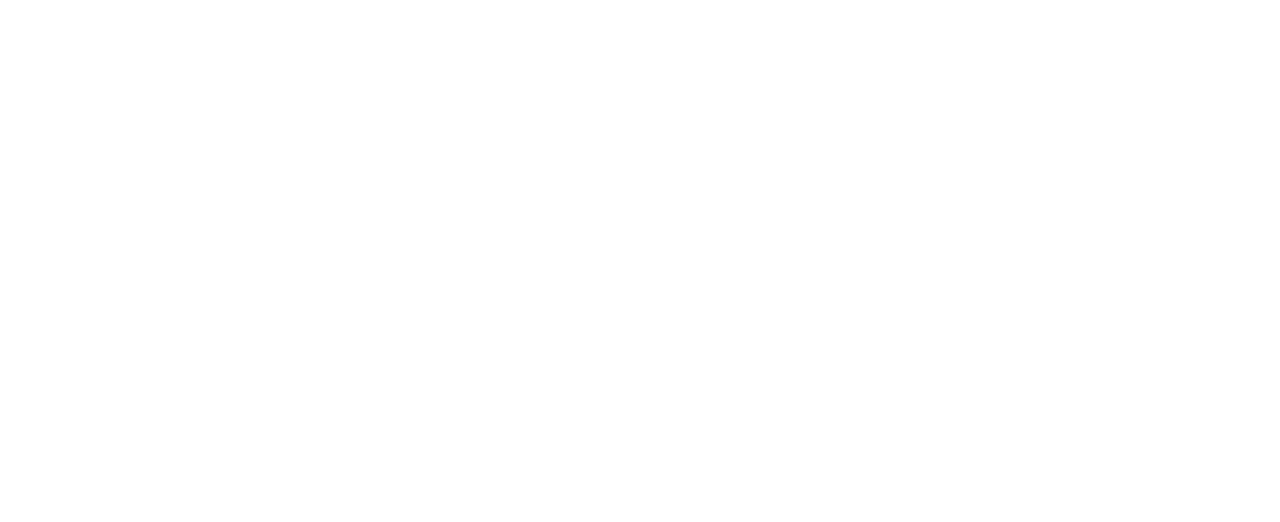
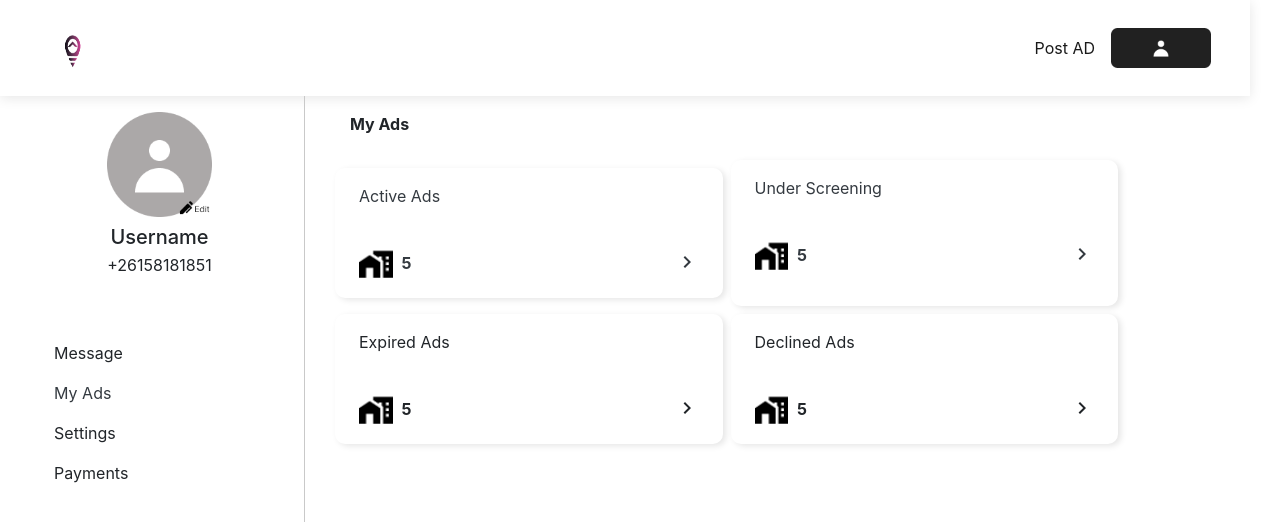
Before and after one commit to YawOtuo/prop44-frontend, a React (Create React App) app: page / in a window 1280 px wide. Before the commit this address had no page. Shown: the top 522 px of the page. Built offline with nearby package versions, Linux system fonts and the light colour scheme.

Commit message:
ads screening page

```diff
--- a/src/App.js
+++ b/src/App.js
@@ -14,6 +14,8 @@
     <div className="App inter">
       <BrowserRouter>
         <Routes>
+        <Route exact path='/' element={<AdsProfileMain />} />'
+
         <Route exact path='/my-ads' element={<AdsProfileMain />} />'
         <Route exact path='/profile-menu' element={< AdsProfileMenu />} />
 
```
